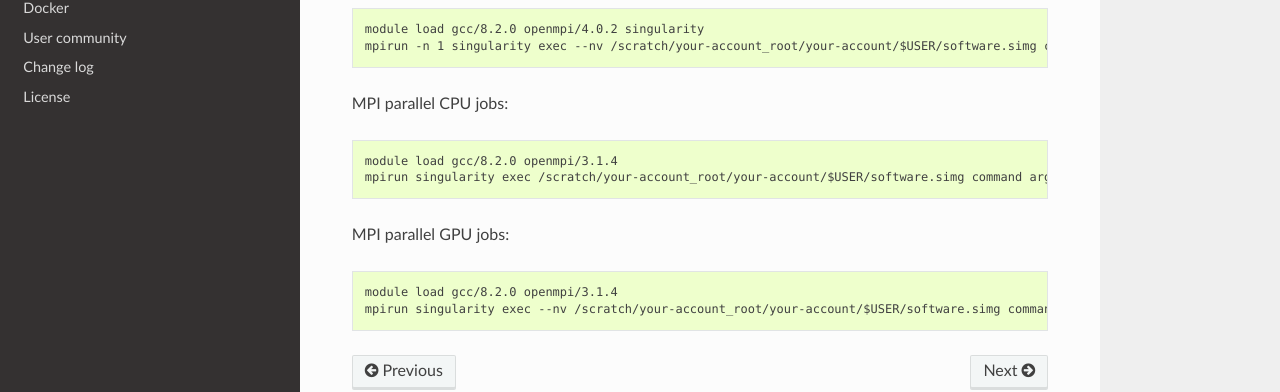
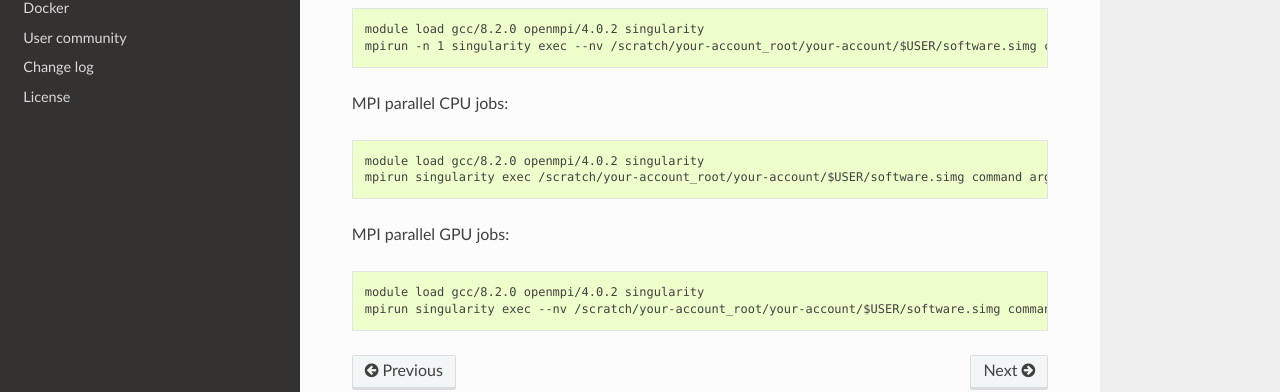
Before and after one commit to glotzerlab/software, a Sphinx documentation site: the page built from doc/clusters/greatlakes.rst, in a window 1280 px wide and 900 px high, scrolled down 530 px. Shown: the part 380-772 px from the top of the window. Built offline with Sphinx 7.4.7 and the Read the Docs theme 2.0.0, drawn with Linux system fonts in a browser that asks for light colours.

Commit message:
Fix doc typo

```diff
--- a/doc/clusters/greatlakes.rst
+++ b/doc/clusters/greatlakes.rst
@@ -34,10 +34,10 @@ Single GPU jobs::
 
 MPI parallel CPU jobs::
 
-    module load gcc/8.2.0 openmpi/3.1.4
+    module load gcc/8.2.0 openmpi/4.0.2 singularity
     mpirun singularity exec /scratch/your-account_root/your-account/$USER/software.simg command arguments
 
 MPI parallel GPU jobs::
 
-    module load gcc/8.2.0 openmpi/3.1.4
+    module load gcc/8.2.0 openmpi/4.0.2 singularity
     mpirun singularity exec --nv /scratch/your-account_root/your-account/$USER/software.simg command arguments
```
